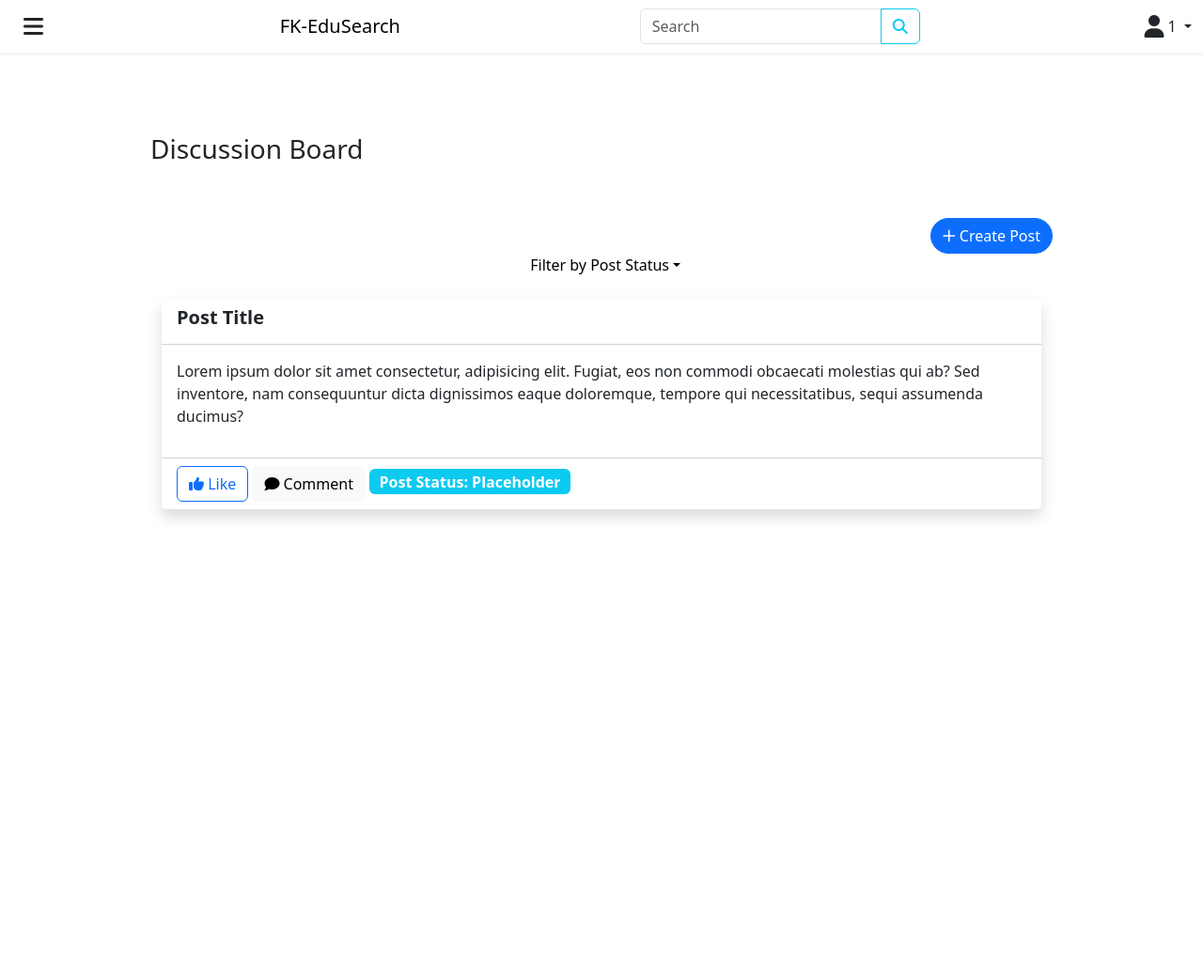
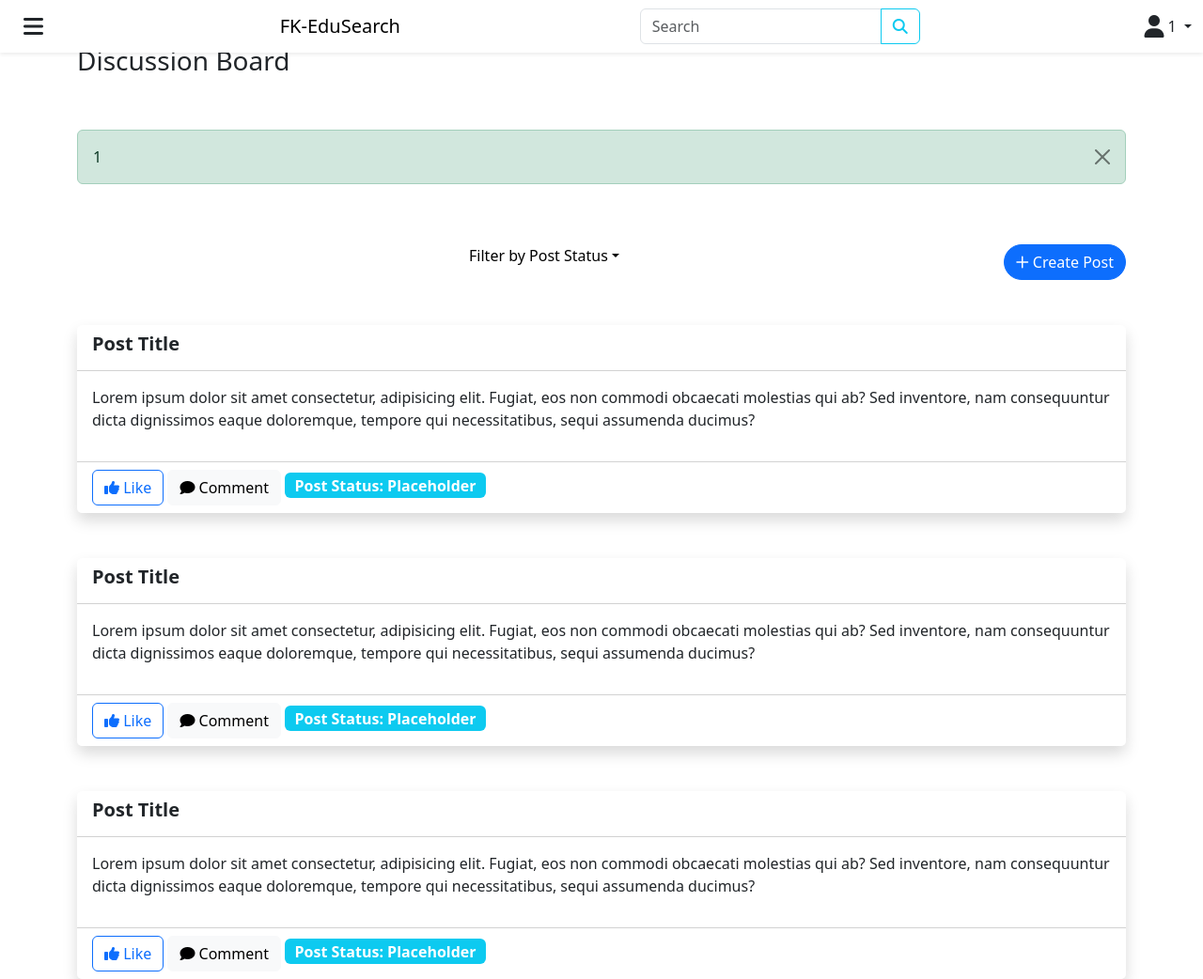
Before and after one commit to zhaolinlau/FK-EduSearch, a PHP site: page / in a window 1280 px wide. Shown: the whole page at 94% size. Before the commit the page ends 553 px from the top, so only its background shows below. Run offline with PHP 8.4, Linux system fonts and the light colour scheme; a user stored in the database is signed in; style sheets or scripts are compiled from the project's sources; some libraries are stand-ins or nearby versions.

Commit message:
add create post function

```diff
--- a/index.php
+++ b/index.php
@@ -9,7 +9,7 @@ require "./Middleware/Authenticate.php";
 	<meta charset="UTF-8">
 	<meta http-equiv="X-UA-Compatible" content="IE=edge">
 	<meta name="viewport" content="width=device-width, initial-scale=1.0">
-	<title>FK-EduSearch | Discussion</title>
+	<title>FK-EduSearch | Discussion Board</title>
 	<link rel="shortcut icon" href="./resources/img/favicon.ico" type="image/x-icon">
 	<link rel="stylesheet" href="./node_modules/bootstrap/dist/css/bootstrap.min.css">
 	<link rel="stylesheet" href="./node_modules/@fortawesome/fontawesome-free/css/all.min.css">
@@ -17,30 +17,27 @@ require "./Middleware/Authenticate.php";
 
 <body>
 	<?php require "layouts/navbar.php" ?>
-	<div class="row mt-5">
-		<div class="col">
 
+	<div class="container mt-5">
+		<div class="row g-5">
+			<div class="col-12">
+				<h3>Discussion Board</h3>
+			</div>
+
+			<?php if(isset($_SESSION['posted'])) : ?>
+			<div class="col-12">
+				<div class="alert alert-success alert-dismissible fade show" role="alert">
+					<?php echo $_SESSION['posted'] ?>
+					<button type="button" class="btn-close" data-bs-dismiss="alert" aria-label="Close"></button>
 				</div>
 			</div>
-	<div class="row" style="margin-top: 94px;">
-		<div class="col">
-		</div>
-	</div>
+		<?php endif; ?>
 
-	<div class="">
-		<div class="col-9 mx-auto" style="margin-right: 0;">
-			<div> <!--Discussion Board and search bar-->
-				<h3>Discussion Board</h3>
-				<br><br>
-				<div class="row g-3">
-					<div class="col justify-content-end d-flex">
-						<button class="btn btn-primary rounded-5" data-bs-toggle="modal" data-bs-target="#post_form">
+			<div class="col-12">
+				<button class="float-end btn btn-primary rounded-5" data-bs-toggle="modal" data-bs-target="#post_form">
 					<i class="fa-regular fa-plus"></i>
 					Create Post
 				</button>
-					</div>
-				</div>
-			</div>
 
 				<div class="dropdown d-flex align-items-center justify-content-center text-center">
 					<a class="dropdown-toggle d-flex align-items-center text-decoration-none text-black" href="#" role="button" id="filterDropdown" data-bs-toggle="dropdown" aria-haspopup="true" aria-expanded="false">
@@ -52,11 +49,8 @@ require "./Middleware/Authenticate.php";
 						<li><a class="dropdown-item" href="#" onclick="">Completed</a></li>
 					</ul>
 				</div>
-			<br>
+			</div>
 
-
-			<div class="container">
-				<div class="row">
 			<div class="col-12">
 				<div class="card border-0 shadow">
 					<div class="card-header bg-white">
@@ -72,8 +66,39 @@ require "./Middleware/Authenticate.php";
 					</div>
 				</div>
 			</div>
+
+			<div class="col-12">
+				<div class="card border-0 shadow">
+					<div class="card-header bg-white">
+						<h5 class="card-title fw-semibold">Post Title</h5>
+					</div>
+					<div class="card-body">
+						<p>Lorem ipsum dolor sit amet consectetur, adipisicing elit. Fugiat, eos non commodi obcaecati molestias qui ab? Sed inventore, nam consequuntur dicta dignissimos eaque doloremque, tempore qui necessitatibus, sequi assumenda ducimus?</p>
+					</div>
+					<div class="card-footer bg-white">
+						<button class="btn btn-outline-primary"><i class="fa-solid fa-thumbs-up"></i> Like</button>
+						<button class="btn btn-light"><i class="fa-solid fa-comment"></i> Comment</button>
+						<span class="badge bg-info fs-6">Post Status: Placeholder</span>
 					</div>
 				</div>
+			</div>
+
+			<div class="col-12">
+				<div class="card border-0 shadow">
+					<div class="card-header bg-white">
+						<h5 class="card-title fw-semibold">Post Title</h5>
+					</div>
+					<div class="card-body">
+						<p>Lorem ipsum dolor sit amet consectetur, adipisicing elit. Fugiat, eos non commodi obcaecati molestias qui ab? Sed inventore, nam consequuntur dicta dignissimos eaque doloremque, tempore qui necessitatibus, sequi assumenda ducimus?</p>
+					</div>
+					<div class="card-footer bg-white">
+						<button class="btn btn-outline-primary"><i class="fa-solid fa-thumbs-up"></i> Like</button>
+						<button class="btn btn-light"><i class="fa-solid fa-comment"></i> Comment</button>
+						<span class="badge bg-info fs-6">Post Status: Placeholder</span>
+					</div>
+				</div>
+			</div>
+
 		</div>
 	</div>
 
@@ -85,17 +110,41 @@ require "./Middleware/Authenticate.php";
 					<button type="button" class="btn-close" data-bs-dismiss="modal" aria-label="Close"></button>
 				</div>
 				<div class="modal-body">
-					<form action="#" class="needs-validation" method="post" novalidate>
-						<div>
+					<form action="./Controllers/PostController.php" class="needs-validation row g-3" method="post" enctype="multipart/form-data" novalidate>
+
+						<div class="col-12 d-none">
+							<label for="user_id" class="form-label">User ID</label>
+							<input type="text" class="form-control" value="<?php echo $_SESSION['user_id']; ?>" name="user_id" id="user_id" required>
+							<div class="invalid-feedback">
+								You are disallowed to modify this field.
+							</div>
+						</div>
+
+						<div class="col-12">
 							<label for="post_title" class="form-label">Post Title</label>
 							<input type="text" class="form-control" name="post_title" id="post_title" required>
 							<div class="invalid-feedback">
 								Please enter post title.
 							</div>
 						</div>
-						<div>
+
+						<div class="col-12">
+							<label for="post_category">Category</label>
+							<select class="form-select" name="post_category" id="post_category" required>
+								<option value="" hidden selected></option>
+								<option value="qna">QNA</option>
+								<option value="announcement">Annoucement</option>
+								<option value="sharing">Sharing</option>
+								<option value="others">Others</option>
+							</select>
+							<div class="invalid-feedback">
+								Please select a category.
+							</div>
+						</div>
+
+						<div class="col-12">
 							<label for="post_content">Post Content</label>
-							<textarea name="post_content" id="post_content" class="form-control" rows="10" required></textarea>
+							<textarea name="post_content" id="post_content" class="form-control" rows="5" required></textarea>
 							<div class="invalid-feedback">
 								Please enter post content.
 							</div>
```
Also changed, not shown: controllers/CreatePostController.php (added, +27 -0 lines). Lines whose indentation alone changed are shown as unchanged.
